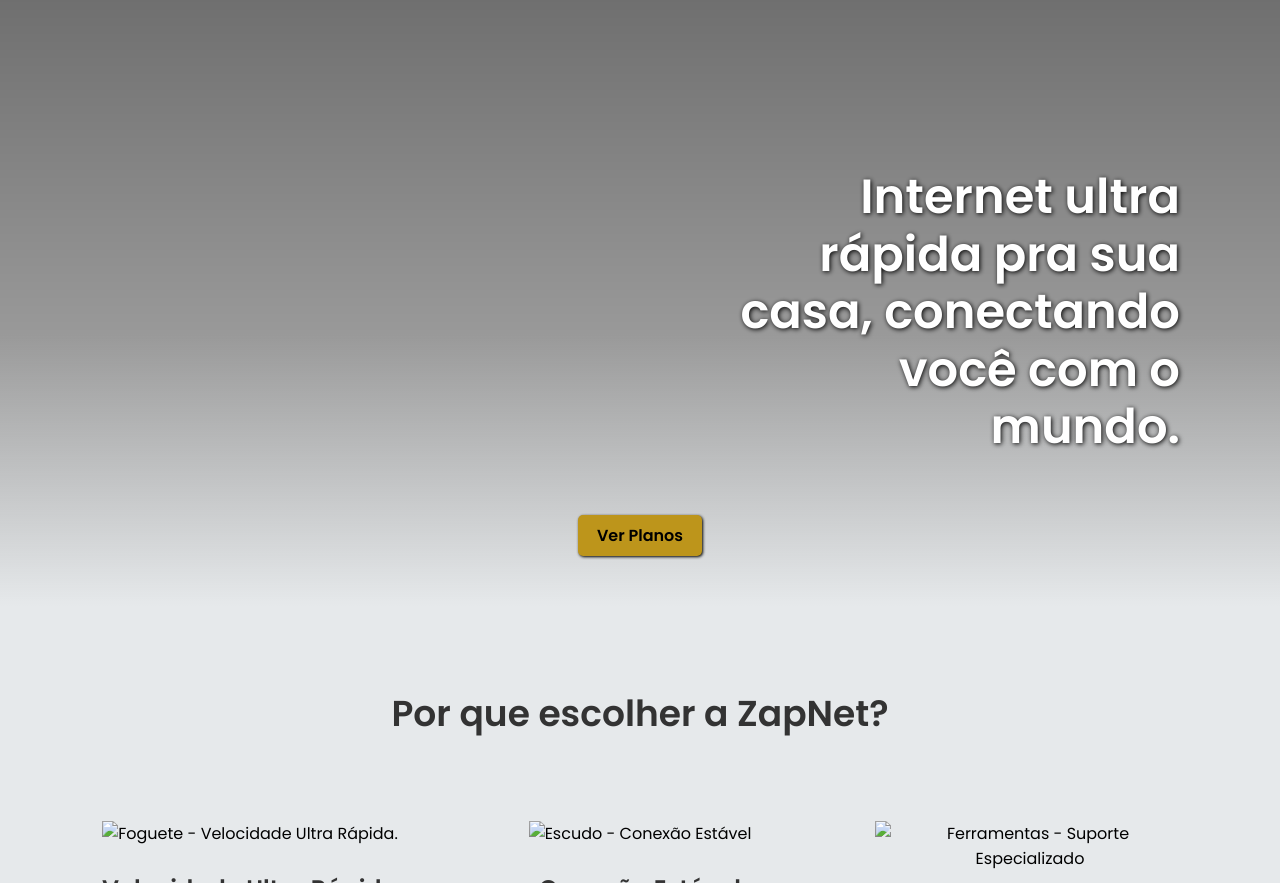
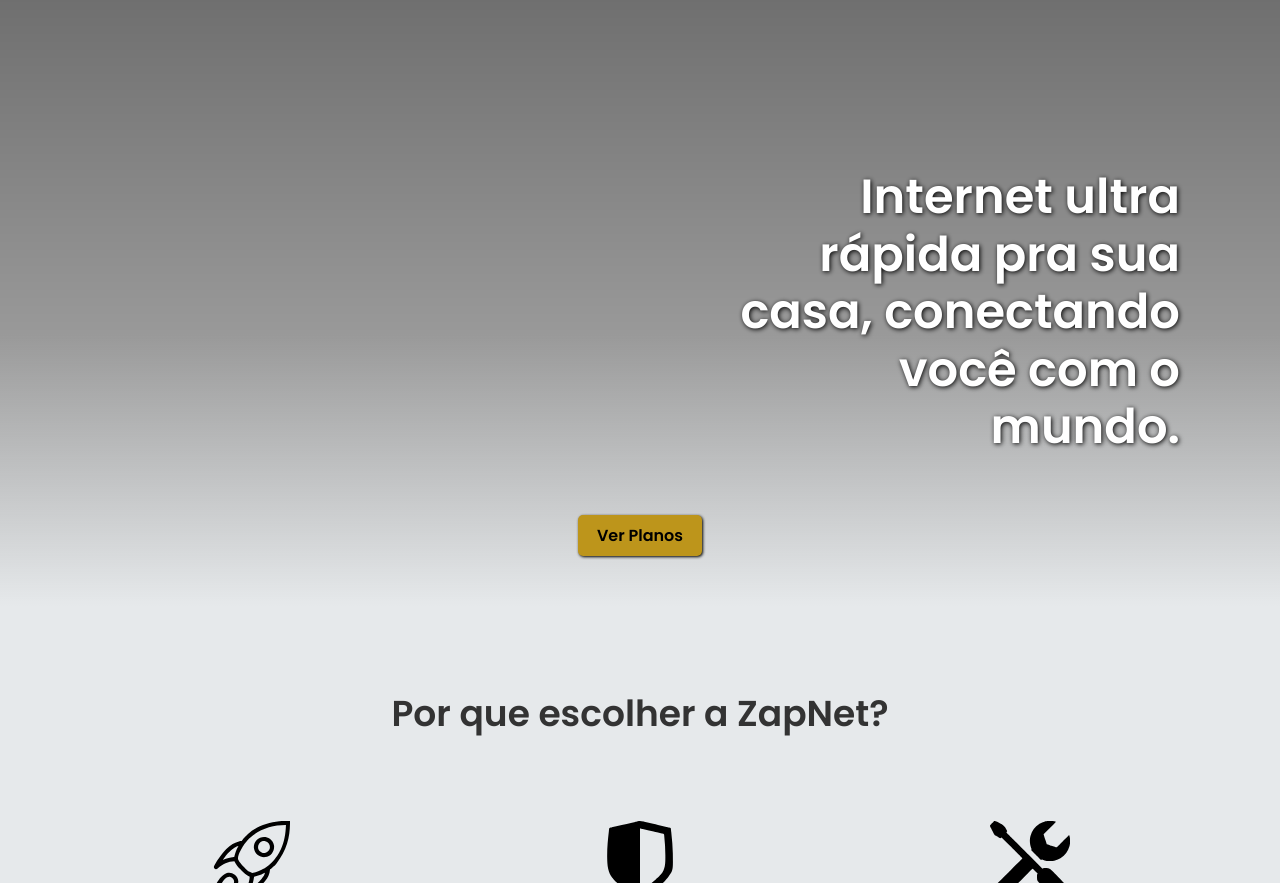
Before and after one commit to viniciuss-code/ZapNet---WebSite, a plain HTML site: page index.html in a window 1280 px wide. Shown: the part 74-957 px from the top of the page. Drawn offline with Linux system fonts and the light colour scheme; files that its build step writes are made by us from their sources.

Commit message:
reajuste de diretório

```diff
--- a/index.html
+++ b/index.html
@@ -5,13 +5,13 @@
     <meta charset="UTF-8">
     <meta name="viewport" content="width=device-width, initial-scale=1.0">
     <title>ZapNet - O seu provedor de Internet</title>
-    <link rel="stylesheet" href="./CSS/style2.css">
+    <link rel="stylesheet" href="assets/CSS/style2.css">
 </head>
 
 <body>
     <header class="main-header">
         <div class="logo">
-            <img src="./images/logo-zapnet_resized.svg" alt="logo-zapnet">
+            <img src="assets/images/logo-zapnet_resized.svg" alt="logo-zapnet">
         </div>
 
         <nav class="main-nav">
@@ -43,19 +43,19 @@
         <h2 class="sobre-titulo">Por que escolher a ZapNet?</h2>
         <div class="features-container">
             <div class="feature-item">
-                <img src="./images/rocket_icon.svg" alt="Foguete - Velocidade Ultra Rápida." class="feature-icon">
+                <img src="assets/images/rocket_icon.svg" alt="Foguete - Velocidade Ultra Rápida." class="feature-icon">
                 <h3>Velocidade Ultra Rápida</h3>
                 <p>Fibra óptica de última geração com velocidades de até 1 Gbps para toda sua família.</p>
             </div>
 
             <div class="feature-item">
-                <img src="./images/security-shield.svg" alt="Escudo - Conexão Estável" class="feature-icon">
+                <img src="assets/images/security-shield.svg" alt="Escudo - Conexão Estável" class="feature-icon">
                 <h3>Conexão Estável</h3>
                 <p>99.9% de uptime garantido com redundância de rede e monitoramento 24/7.</p>
             </div>
 
             <div class="feature-item">
-                <img src="./images/work-icon.svg" alt="Ferramentas - Suporte Especializado" class="feature-icon">
+                <img src="assets/images/work-icon.svg" alt="Ferramentas - Suporte Especializado" class="feature-icon">
                 <h3>Conexão Estável</h3>
                 <p>Atendimento técnico especializado disponível 24 horas por dia, 7 dias por semana.</p>
             </div>
```
